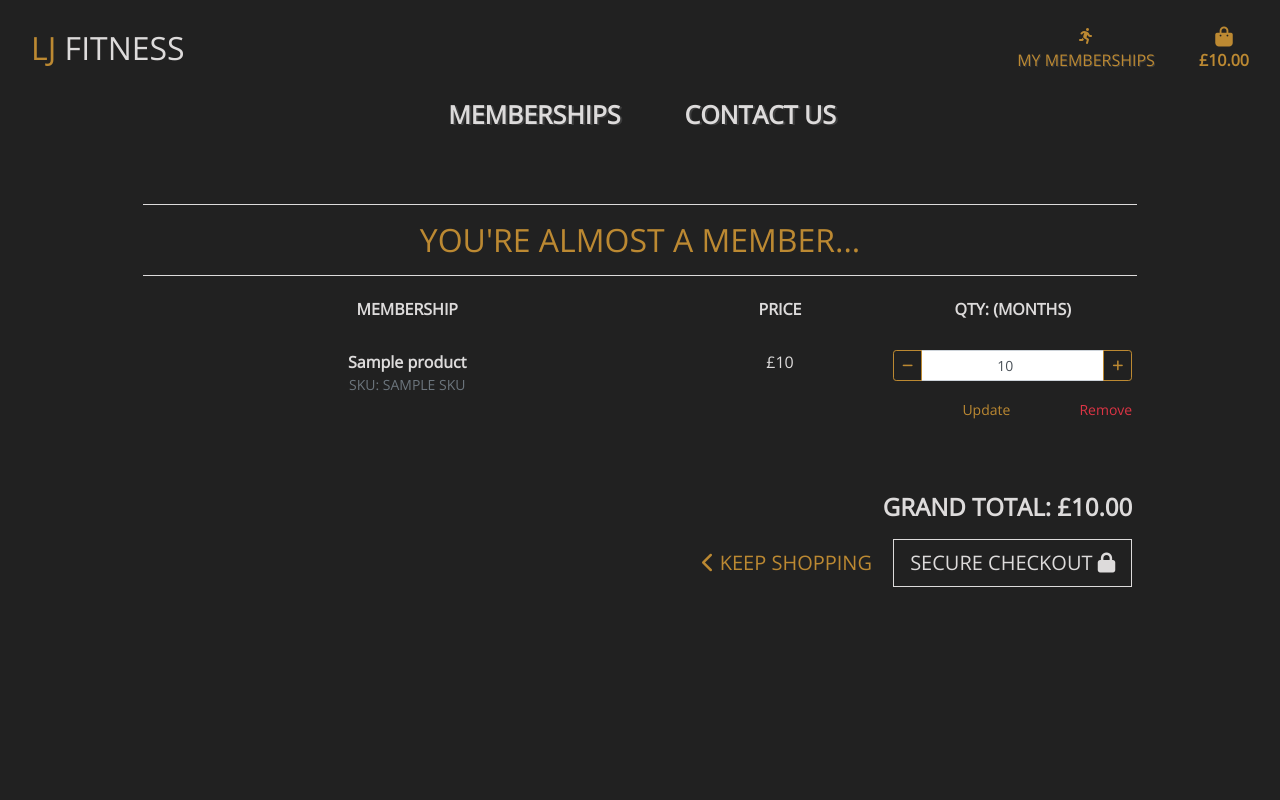
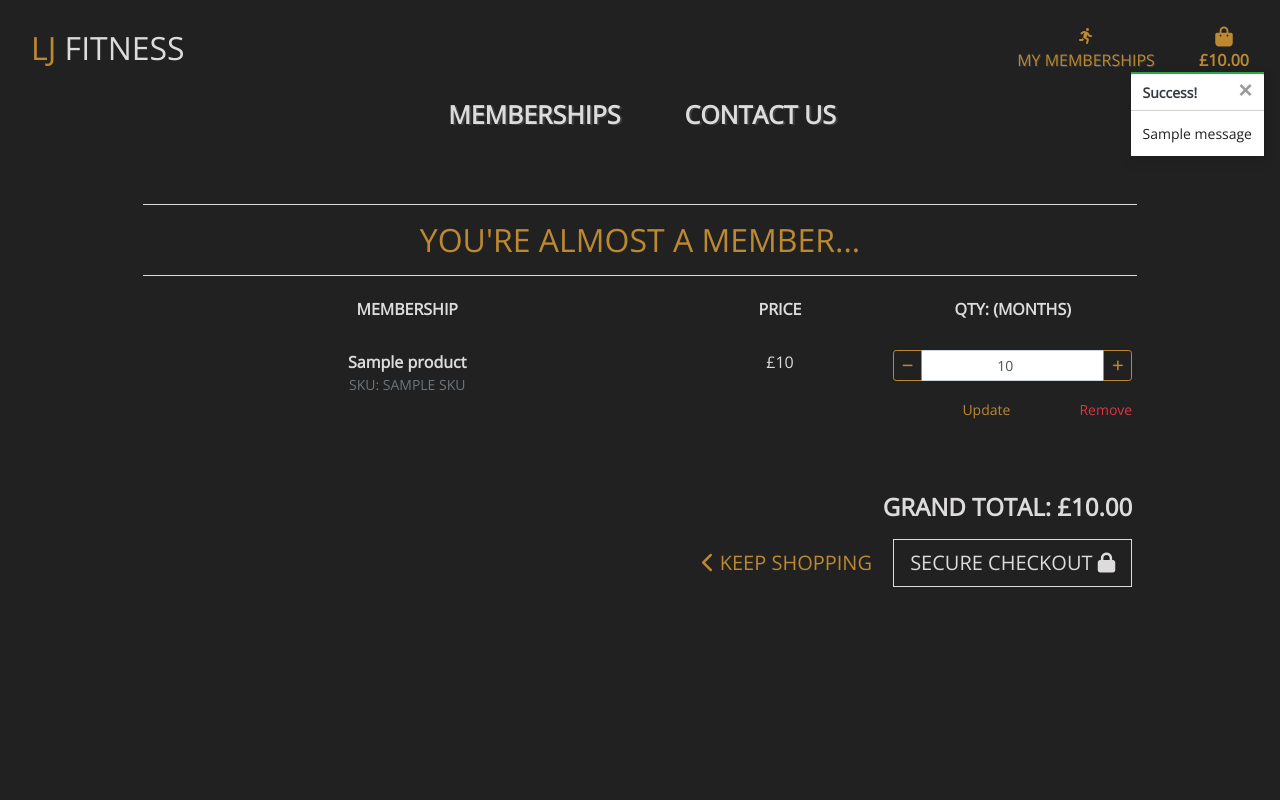
Before and after one commit to LauraJones929/portfolio-P4, a Django app: template bag/templates/bag/bag.html in a window 1280 px wide. Run offline with Django 3.2, Linux system fonts and the light colour scheme; the template is opened without the code that fills it: most values are stand-ins (such as "Sample title", 1, 10 or a date in 2020); one stand-in notice (Sample message) is shown; some libraries are stand-ins or nearby versions.

Commit message:
Add toasts

```diff
--- a/bag/views.py
+++ b/bag/views.py
@@ -1,5 +1,7 @@
 from django.shortcuts import render, redirect, reverse, HttpResponse
 from django.contrib import messages
+
+from products.models import Product
 
 # Create your views here.
 
@@ -14,12 +16,15 @@ def add_to_bag(request, item_id):
     """
     Add quantity of specified membership to the shopping cart
     """
+    product = Product.objects.get(pk=item_id)
     quantity = int(request.POST.get('quantity'))
     redirect_url = request.POST.get('redirect_url')
     bag = request.session.get('bag', {})
 
     if item_id in list(bag.keys()):
         bag[item_id] += quantity
+        messages.success(request, f'Added {product.name} to your bag.')
+
     else:
         bag[item_id] = quantity
 
--- a/milestone_4/settings.py
+++ b/milestone_4/settings.py
@@ -87,6 +87,8 @@ AUTHENTICATION_BACKENDS = [
     'allauth.account.auth_backends.AuthenticationBackend',
 ]
 
+MESSAGE_STORAGE = 'django.contrib.messages.storage.session.SessionStorage'
+
 SITE_ID = 1
 
 EMAIL_BACKEND = 'django.core.mail.backends.console.EmailBackend'
--- a/products/templates/products/includes/quantity_input_script.html
+++ b/products/templates/products/includes/quantity_input_script.html
@@ -1,6 +1,8 @@
 <script>
-// Disable +/- buttons outside 1-99 range
-function handleEnableDisable(itemId) {
+    // Code adapted from Boutique Ado walkthrough project
+
+    // Disable +/- buttons outside 1-99 range
+    function handleEnableDisable(itemId) {
         var currentValue = parseInt($(`#id_qty_${itemId}`).val());
         var minusDisabled = currentValue < 2;
         var plusDisabled = currentValue > 98;
--- a/static/css/base.css
+++ b/static/css/base.css
@@ -126,6 +126,24 @@ hr {
     background-color: #3c3c3c;
 }
 
+/* -- Toasts -- */
+.message-container {
+    position: fixed;
+    top: 72px;
+    right: 15px;
+    z-index: 99999999999;
+    color: #212121;
+}
+
+.custom-toast {
+    overflow: visible;
+    animation-delay: 10s;
+}
+
+.toast-capper {
+    height: 2px;
+}
+
 /* ----------------------------- Media Queries */
 
 /* Widens Bootstrap container on larger screens */
--- a/templates/base.html
+++ b/templates/base.html
@@ -95,7 +95,22 @@
         </header>
 
         {% if messages %}
-        {% endif %}
+        <div class="message-container">
+            {% for message in messages %}
+                {% with message.level as level %}
+                    {% if level == 40 %}
+                        {% include 'includes/toasts/toast_error.html' %}
+                    {% elif level == 30 %}
+                        {% include 'includes/toasts/toast_warning.html' %}
+                    {% elif level == 25 %}
+                        {% include 'includes/toasts/toast_success.html' %}
+                    {% else %}
+                        {% include 'includes/toasts/toast_info.html' %}
+                    {% endif %}
+                {% endwith %}
+            {% endfor %}
+        </div>
+    {% endif %}
 
         {% block page_header %}
         {% endblock %}
@@ -104,6 +119,9 @@
         {% endblock %}
 
         {% block postloadjs %}
+        <script type="text/javascript">
+            $('.toast').toast('show');
+        </script>
         {% endblock %}
 
     </body>
--- /dev/null
+++ b/templates/includes/toasts/toast_success.html
@@ -0,0 +1,16 @@
+<!-- Toast Header -->
+<div class="toast custom-toast rounded-0 border-top-0" data-autohide="false">
+    <div class="arrow-up arrow-success"></div>
+    <div class="w-100 toast-capper bg-success"></div>
+    <div class="toast-header bg-white text-dark">
+        <strong class="mr-auto">Success!</strong>
+        <button type="button" class="ml-2 mb-1 close text-dark" data-dismiss="toast" aria-label="Close">
+            <span aria-hidden="true">&times;</span>
+        </button>
+    </div>
+
+    <!-- Toast Body -->
+    <div class="toast-body bg-white">
+        {{ message }}
+    </div>
+</div>
```
Also changed, not shown: templates/includes/toasts/toast_error.html (added, +16 -0 lines), templates/includes/toasts/toast_info.html (added, +16 -0 lines), templates/includes/toasts/toast_warning.html (added, +16 -0 lines).
